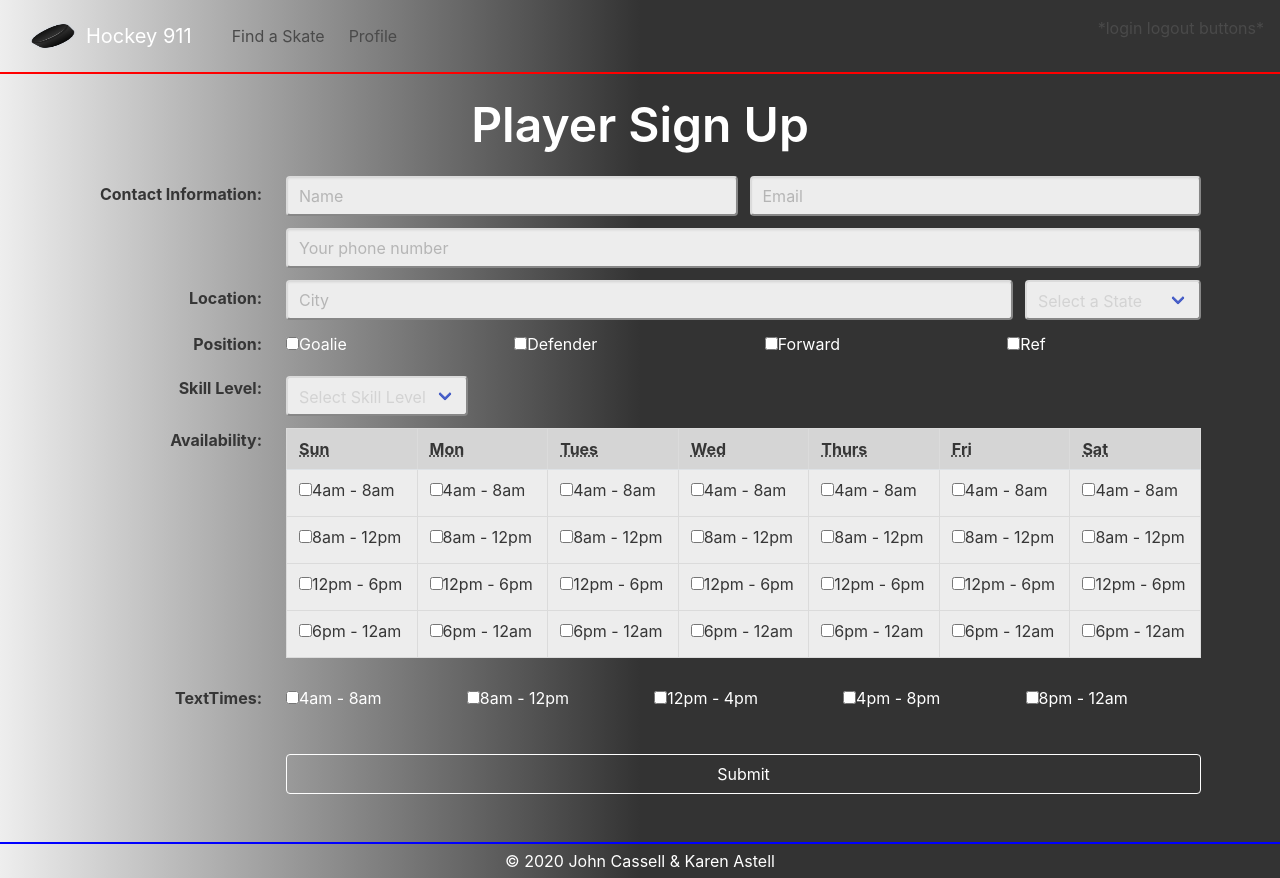
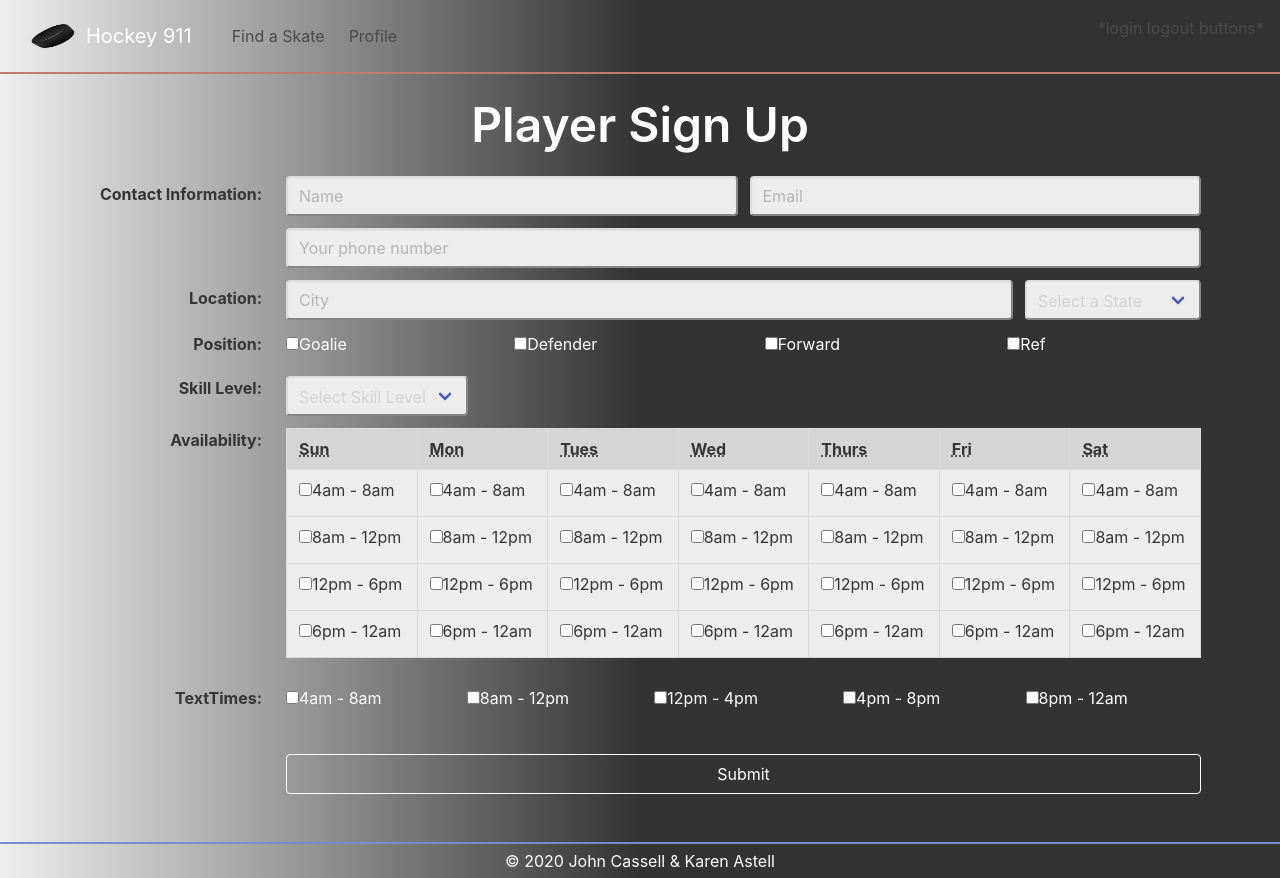
Before and after one commit to karenastell/hockey911, a React (Create React App) app in the folder client/: page /player-sign-up in a window 1280 px wide. Built offline with nearby package versions, Linux system fonts and the light colour scheme; no server answers.

Commit message:
found colors of red and blue line on hockey rink for borders on nav and footer

```diff
--- a/client/src/components/Footer/Footer.css
+++ b/client/src/components/Footer/Footer.css
@@ -1,5 +1,5 @@
 .foot {
-  border-top: 2px solid blue;
+  border-top: 2px solid #778DC3;
   max-height: 50px !important;
   color: white;
   padding-top: 5px;
--- a/client/src/components/Nav/Nav.css
+++ b/client/src/components/Nav/Nav.css
@@ -1,5 +1,5 @@
 .nav-background {
-    border-bottom: 2px solid red;
+    border-bottom: 2px solid #C47874;
     position: relative;
     display: -ms-flexbox;
     display: flex;
```
